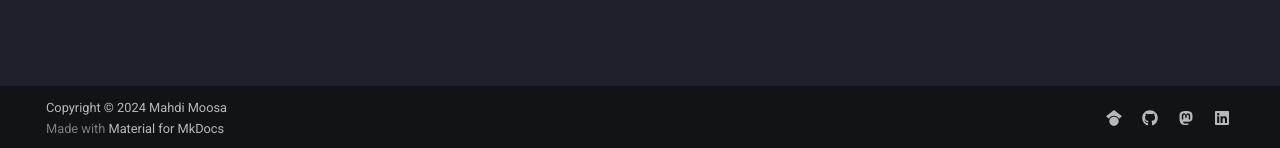
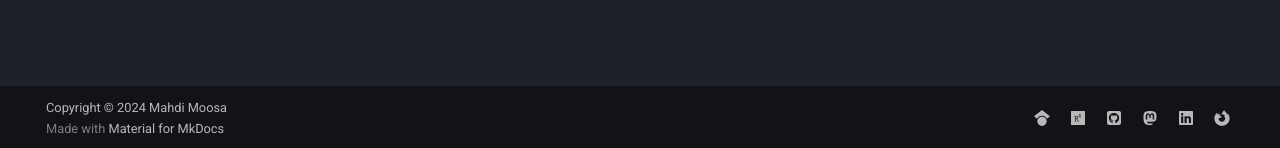
Before and after one commit to Mahdi-Moosa/mahdi_zone, an MkDocs documentation site: the page built from docs/index.md, in a window 1280 px wide. Shown: the part 749-897 px from the top of the page. Built offline with MkDocs 1.6.1 and Material for MkDocs 9.7.7, drawn with Linux system fonts in a browser that asks for light colours.

Commit message:
substack+researchgate

```diff
--- a/mkdocs.yml
+++ b/mkdocs.yml
@@ -36,12 +36,16 @@ extra:
   social:
     - icon: fontawesome/brands/google-scholar
       link: https://scholar.google.com/citations?user=wbigX9EAAAAJ
-    - icon: fontawesome/brands/github
+    - icon: fontawesome/brands/researchgate
+      link: https://www.researchgate.net/profile/Mahdi-Moosa
+    - icon: fontawesome/brands/square-github
       link: https://github.com/Mahdi-Moosa/
     - icon: fontawesome/brands/mastodon
       link: https://mastodon.world/@mahdimoosa
     - icon: fontawesome/brands/linkedin
       link: https://www.linkedin.com/in/mahdimoosa/
+    - icon: fontawesome/brands/firefox-browser
+      link: https://mahdimoosa.substack.com/
 
 
 copyright: Copyright &copy; 2024 Mahdi Moosa
```
